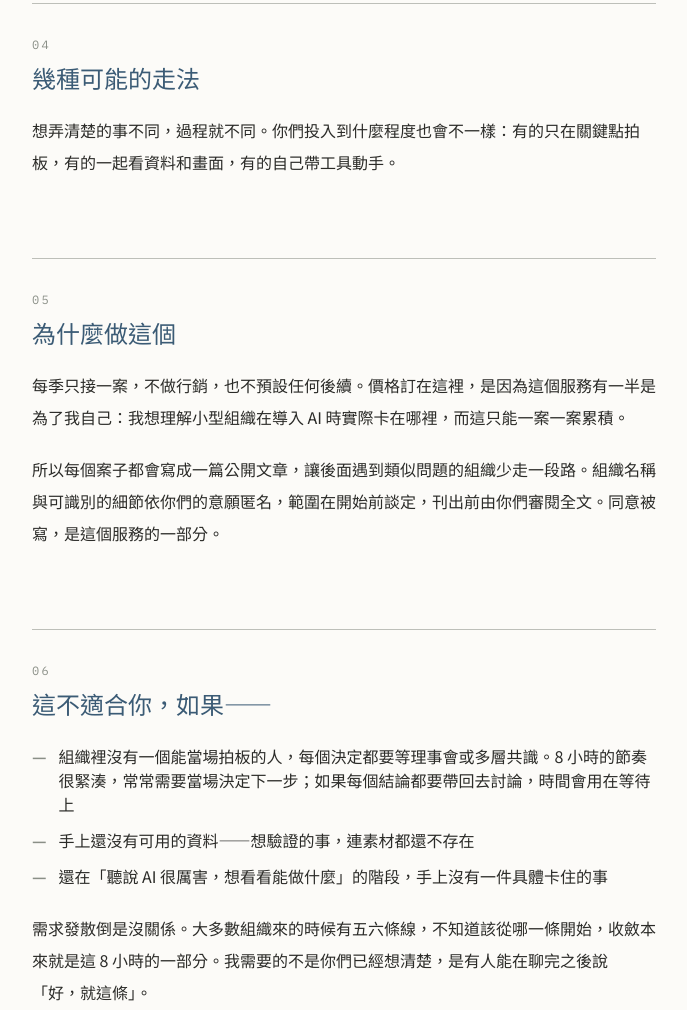
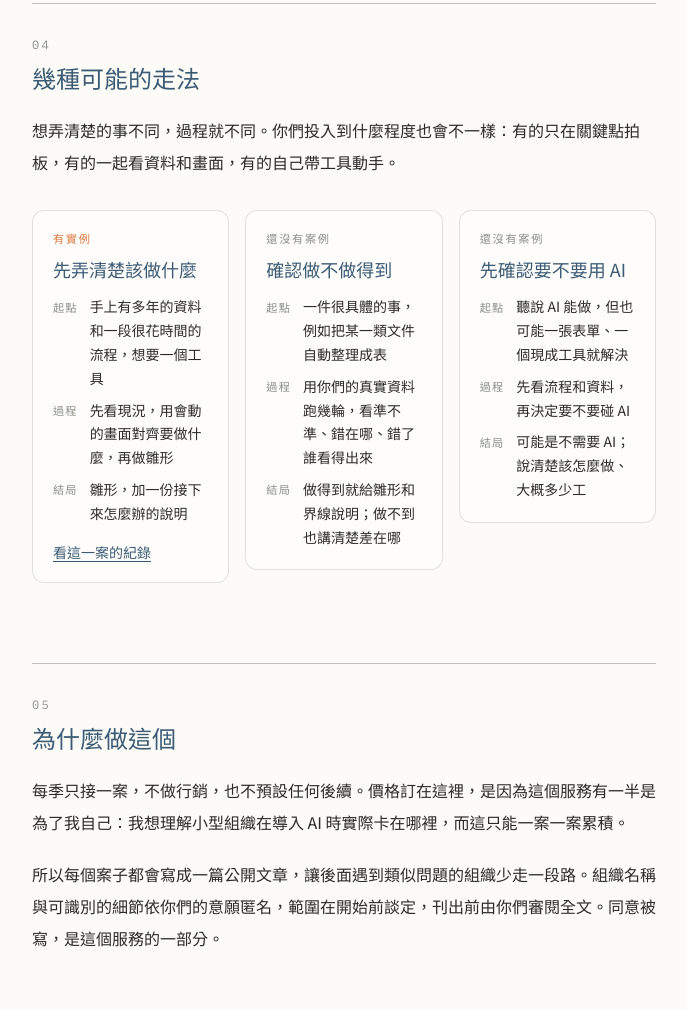
Before and after one commit to ddio/8h-probe, a website: page index.html in a window 1280 px wide. Shown: the part 3128-4138 px from the top of the page, without its empty margins (296-983 px from the left). Drawn offline with nearby package versions, Linux system fonts and the light colour scheme; files that its build step writes are made by us from their sources; a web font is replaced by a local one.

Commit message:
feat(site): outline three possible paths a probe can take
「幾種可能的走法」三張卡：先弄清楚該做什麼（有實例，連到 trial-01）、
確認做不做得到、先確認要不要用 AI；沒有案例的老實標「還沒有案例」。

Co-Authored-By: Claude Fable 5.1 <noreply@anthropic.com>

```diff
--- a/index.html
+++ b/index.html
@@ -148,7 +148,36 @@
       <p class="sec-num mt-8">04</p>
       <h2 class="mt-2 font-display text-2xl text-steel">幾種可能的走法</h2>
       <p class="mt-5 leading-loose">想弄清楚的事不同，過程就不同。你們投入到什麼程度也會不一樣：有的只在關鍵點拍板，有的一起看資料和畫面，有的自己帶工具動手。</p>
-      <!-- paths:cards -->
+      <ul class="paths mt-8">
+        <li class="path-card">
+          <p class="path-card__tag path-card__tag--case">有實例</p>
+          <h3 class="mt-2 font-display text-lg text-steel">先弄清楚該做什麼</h3>
+          <dl class="mt-3">
+            <dt>起點</dt><dd>手上有多年的資料和一段很花時間的流程，想要一個工具</dd>
+            <dt>過程</dt><dd>先看現況，用會動的畫面對齊要做什麼，再做雛形</dd>
+            <dt>結局</dt><dd>雛形，加一份接下來怎麼辦的說明</dd>
+          </dl>
+          <p class="mt-4 text-sm"><a class="link-steel" href="/cases/2026-08-trial-01/">看這一案的紀錄</a></p>
+        </li>
+        <li class="path-card">
+          <p class="path-card__tag">還沒有案例</p>
+          <h3 class="mt-2 font-display text-lg text-steel">確認做不做得到</h3>
+          <dl class="mt-3">
+            <dt>起點</dt><dd>一件很具體的事，例如把某一類文件自動整理成表</dd>
+            <dt>過程</dt><dd>用你們的真實資料跑幾輪，看準不準、錯在哪、錯了誰看得出來</dd>
+            <dt>結局</dt><dd>做得到就給雛形和界線說明；做不到也講清楚差在哪</dd>
+          </dl>
+        </li>
+        <li class="path-card">
+          <p class="path-card__tag">還沒有案例</p>
+          <h3 class="mt-2 font-display text-lg text-steel">先確認要不要用 AI</h3>
+          <dl class="mt-3">
+            <dt>起點</dt><dd>聽說 AI 能做，但也可能一張表單、一個現成工具就解決</dd>
+            <dt>過程</dt><dd>先看流程和資料，再決定要不要碰 AI</dd>
+            <dt>結局</dt><dd>可能是不需要 AI；說清楚該怎麼做、大概多少工</dd>
+          </dl>
+        </li>
+      </ul>
     </section>
 
     <!-- 05 為什麼做這個 -->
--- a/src/site.css
+++ b/src/site.css
@@ -163,6 +163,20 @@
     padding: 1.25rem;
   }
 
+  /* 幾種可能的走法 */
+  .paths { display: grid; gap: 1rem; align-items: start; }
+  @media (min-width: 768px) { .paths { grid-template-columns: repeat(3, minmax(0, 1fr)); } }
+  .path-card {
+    background: rgb(255 255 255 / 0.6);
+    border: 1px solid rgb(43 43 40 / 0.14);
+    border-radius: 0.75rem;
+    padding: 1.25rem;
+  }
+  .path-card__tag { font-family: var(--font-mono); font-size: 0.7rem; letter-spacing: 0.15em; color: var(--color-pencil); }
+  .path-card__tag--case { color: var(--color-glue); }
+  .path-card dl { display: grid; grid-template-columns: auto 1fr; column-gap: 0.75rem; row-gap: 0.5rem; font-size: 0.875rem; line-height: 1.7; }
+  .path-card dt { font-family: var(--font-mono); font-size: 0.7rem; letter-spacing: 0.1em; color: var(--color-pencil); padding-top: 0.2rem; }
+
   .spec-card {
     background: rgb(255 255 255 / 0.6);
     border: 1px solid rgb(43 43 40 / 0.14);
```
